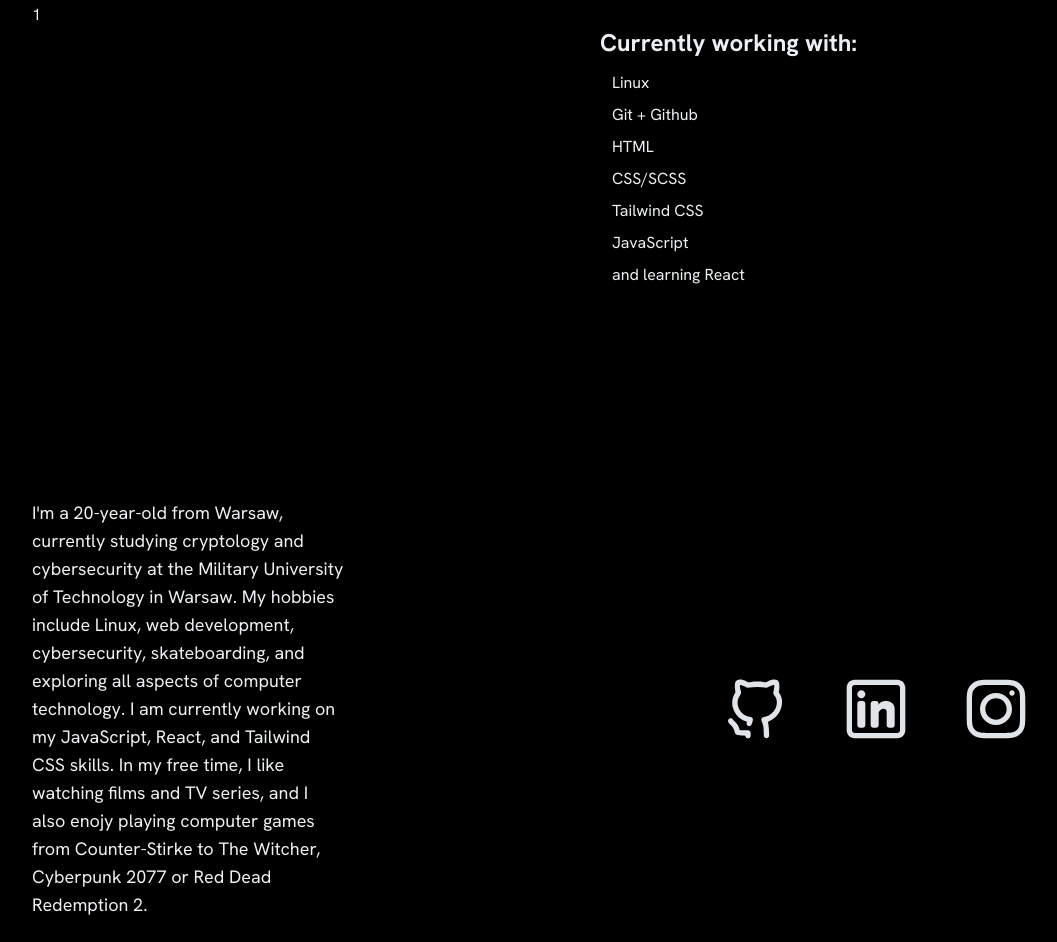
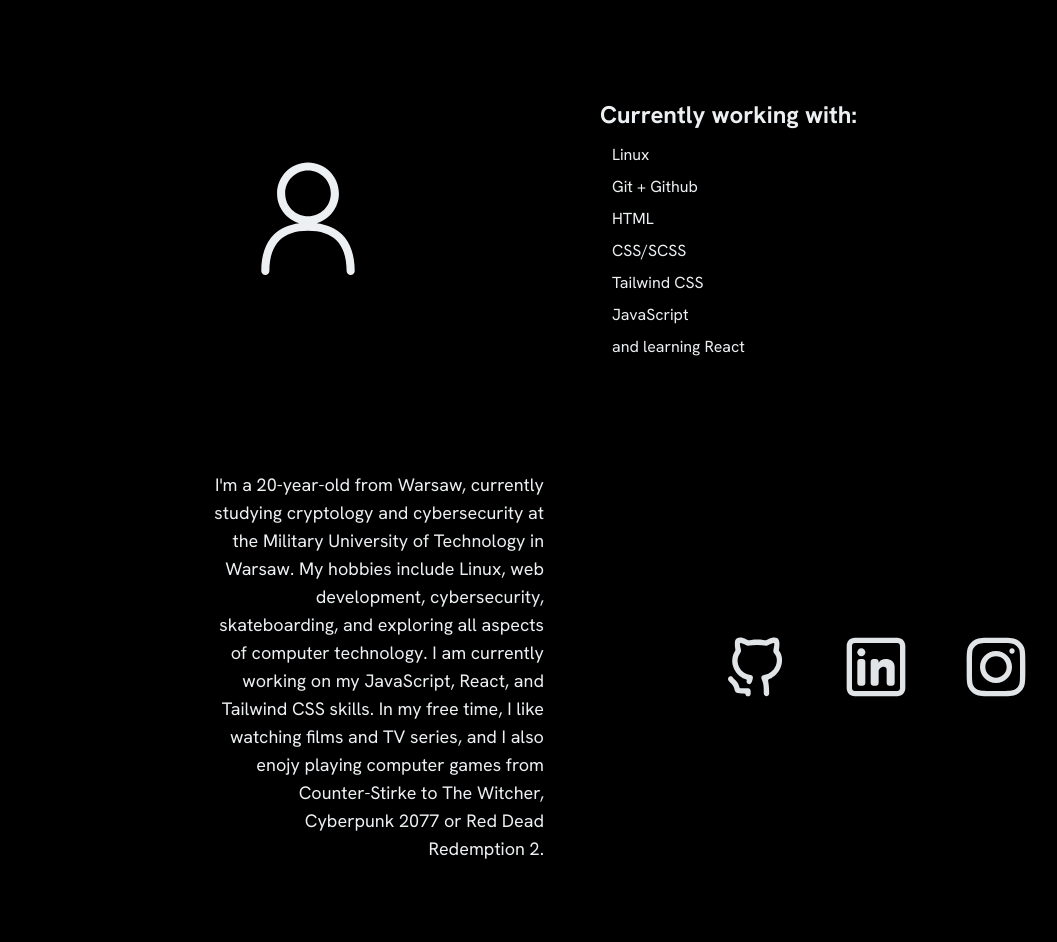
Before and after one commit to all0ver/portfolio, a website: page src/index.html in a window 1280 px wide. Shown: the part 977-1919 px from the top of the page, without its empty margins (48-1105 px from the left). Drawn offline with Linux system fonts and the light colour scheme.

Commit message:
fixed about layout

```diff
--- a/src/index.html
+++ b/src/index.html
@@ -83,7 +83,10 @@
     .custom-filter {
       filter: invert(89%) sepia(7%) saturate(77%) hue-rotate(161deg) brightness(108%) contrast(92%);
     }
+
   </style>
+
+
 </head>
 
 <body class="bg-black text-[#EDF0F2]">
@@ -156,10 +159,25 @@
     <h2 class="lg:text-6xl md:text-5xl sm:text-4xl text-3xl mb-10">About</h2>
     <div
       class="flex-1 w-full h-full grid grid-cols-2 gap-4 grid-rows-2 max-[800px]:grid-cols-1 max-[800px]:grid-rows-none">
-      <div class="">1</div>
-      <div>
+      <div class="flex justify-center items-center">
+        <img src="/img/person.svg" alt="person" class="custom-filter h-32">
+        <!-- <p class="text-3xl">https://www.about.me
+        icon license:
+          MIT License
+          You are free:
+
+          to share – to copy, distribute and transmit the work
+          to remix – to adapt the work
+          Under the following terms:
+
+          liability – the author doesn't provide any warranty and doesn't accepts any liability
+          copyright notice – a copy of the license or copyright notice must be included with software
+          share alike – If you remix, transform, or build upon the material, you can distribute your work under any license
+        </p> -->
+      </div>
+      <div class="flex flex-col justify-center">
         <p class="py-2">
-        <h2 class="text-2xl font-bold py-2">Currently working with:</h2>
+        <h2 class="text-2xl font-bold py-2 ">Currently working with:</h2>
         <ul>
           <li class="px-3 py-1">Linux</li>
           <li class="px-3 py-1">Git + Github</li>
@@ -172,7 +190,7 @@
         </p>
       </div>
       <div class=" max-[800px]:order-first">
-        <p class="py-5 text-lg basis-3/5 max-[800px]:text-base max-[700px]:basis-full pr-16 min-[1200px]:pr-60">
+        <p class="h-full py-5 text-lg max-[800px]:text-base max-[700px]:basis-full pr-10 pl-16 min-[1200px]:pl-44 flex justify-end text-right items-center max-[800px]:text-left max-[800px]:pl-0">
           I'm a 20-year-old from Warsaw, currently studying cryptology and cybersecurity at the Military University of
           Technology in Warsaw. My hobbies include Linux, web development, cybersecurity, skateboarding, and exploring
           all
@@ -198,7 +216,10 @@
     </div>
   </div>
   <div class="min-h-screen mx-5 lg:mx-20 sm:mx-10 py-20" id="projects">
-    <h2 class="lg:text-6xl md:text-5xl sm:text-4xl text-3xl">Projects</h2>
+    <h2 class="lg:text-6xl md:text-5xl sm:text-4xl text-3xl mb-16">Projects</h2>
+    <div class="w-full flex flex-wrap gap-16 justify-center">
+      <div class="h-80 w-72 border-2 p-8 rounded bg-[#131313]">Project 1</div>
+    </div>
   </div>
   <div class="min-h-screen mx-5 lg:mx-20 sm:mx-10 py-20 flex flex-col" id="contact">
     <h2 class="lg:text-6xl md:text-5xl sm:text-4xl text-3xl">Contact</h2>
```
Also changed, not shown: img/person.svg (added), src/output.css.
